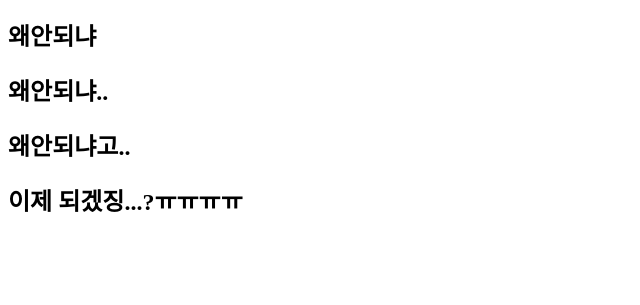
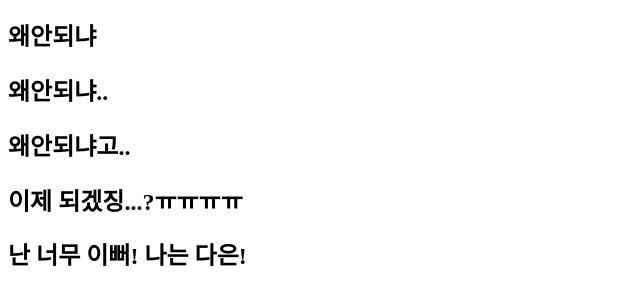
Before and after one commit to AmberGG/gitTest, a plain HTML site: page WebContent/index.html in a window 1280 px wide. Shown: the part 127-432 px from the top of the page, without its empty margins (0-640 px from the left). Drawn offline with Linux system fonts and the light colour scheme.

```diff
--- a/WebContent/index.html
+++ b/WebContent/index.html
@@ -12,5 +12,6 @@
 <h2>왜안되냐..</h2>
 <h2>왜안되냐고..</h2>
 <h2>이제 되겠징...?ㅠㅠㅠㅠ</h2>
+<h2>난 너무 이뻐! 나는 다은!</h2>
 </body>
 </html>
```
